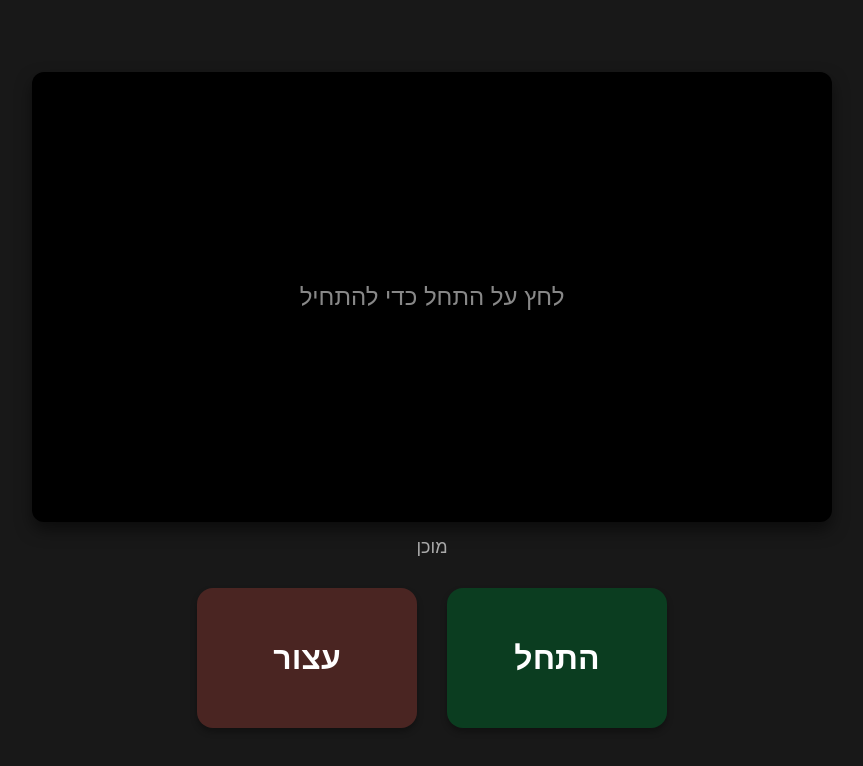
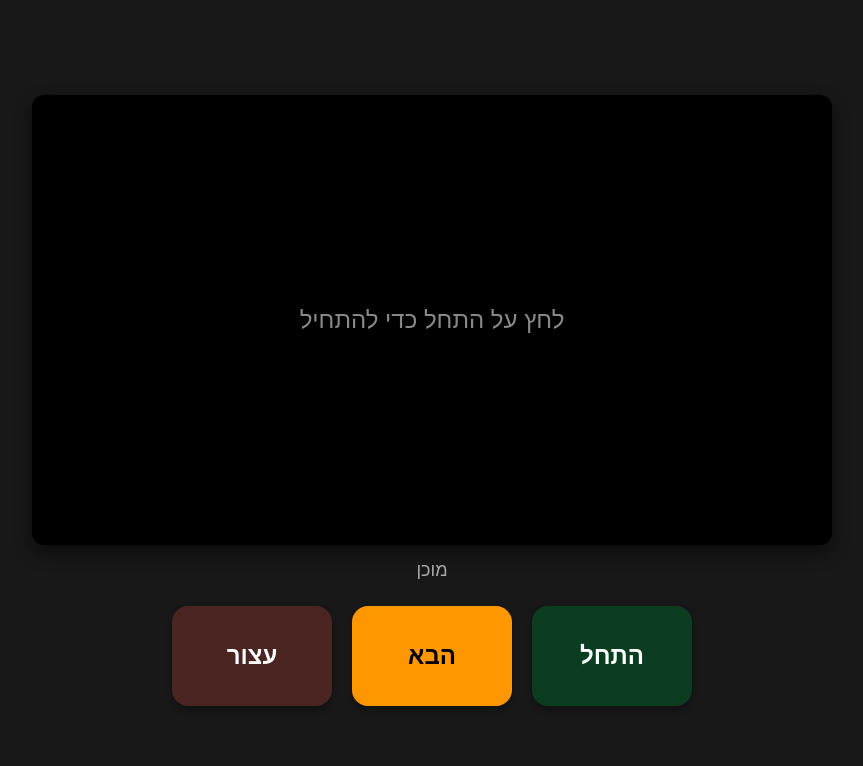
Before and after one commit to dudikai1/DudiDamTV, a website: page public/index.html in a window 1280 px wide. Shown: the whole page, without its empty margins (208-1071 px from the left). Drawn offline with nearby package versions, Linux system fonts and the light colour scheme; no server answers.

Commit message:
Update index.html

```diff
--- a/public/index.html
+++ b/public/index.html
@@ -39,37 +39,49 @@
             height: 100%;
         }
         .controls {
-            margin-top: 30px;
+            margin-top: 25px;
             display: flex;
-            gap: 30px;
+            gap: 20px;
             justify-content: center;
             align-items: center;
         }
         .btn-start {
             background-color: #0b3d20;
             color: #fff;
-            font-size: 32px;
+            font-size: 24px;
             font-weight: bold;
             border: none;
             border-radius: 16px;
             cursor: pointer;
             box-shadow: 0 4px 6px rgba(0,0,0,0.3);
-            width: 220px;
-            height: 140px;
+            width: 160px;
+            height: 100px;
         }
-        .btn-stop {
-            background-color: #4a2522;
-            color: #fff;
-            font-size: 32px;
+        .btn-next {
+            background-color: #ff9800;
+            color: #000;
+            font-size: 24px;
             font-weight: bold;
             border: none;
             border-radius: 16px;
             cursor: pointer;
             box-shadow: 0 4px 6px rgba(0,0,0,0.3);
-            width: 220px;
-            height: 140px;
+            width: 160px;
+            height: 100px;
         }
-        .btn-start:hover, .btn-stop:hover {
+        .btn-stop {
+            background-color: #4a2522;
+            color: #fff;
+            font-size: 24px;
+            font-weight: bold;
+            border: none;
+            border-radius: 16px;
+            cursor: pointer;
+            box-shadow: 0 4px 6px rgba(0,0,0,0.3);
+            width: 160px;
+            height: 100px;
+        }
+        .btn-start:hover, .btn-next:hover, .btn-stop:hover {
             opacity: 0.9;
             transform: scale(1.02);
         }
@@ -91,12 +103,14 @@
 
     <div class="controls">
         <button id="startBtn" class="btn-start">התחל</button>
+        <button id="nextBtn" class="btn-next">הבא</button>
         <button id="stopBtn" class="btn-stop">עצור</button>
     </div>
 
     <script src="/socket.io/socket.io.js"></script>
     <script>
         const startBtn = document.getElementById('startBtn');
+        const nextBtn = document.getElementById('nextBtn');
         const stopBtn = document.getElementById('stopBtn');
         const remotePlaceholder = document.getElementById('remotePlaceholder');
         const remoteVideo = document.getElementById('remoteVideo');
@@ -122,6 +136,7 @@
         }
 
         if (startBtn) startBtn.addEventListener('click', startSearch);
+        if (nextBtn) nextBtn.addEventListener('click', startSearch);
 
         if (stopBtn) {
             stopBtn.addEventListener('click', () => {
```
